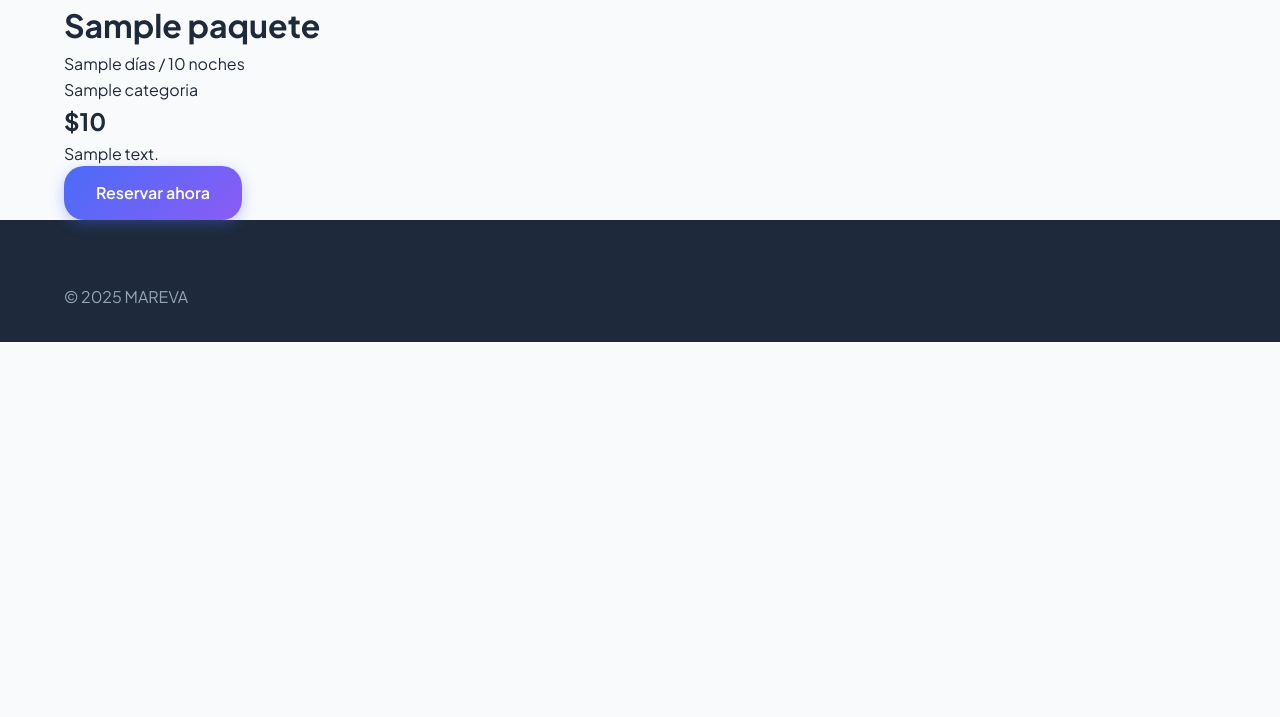
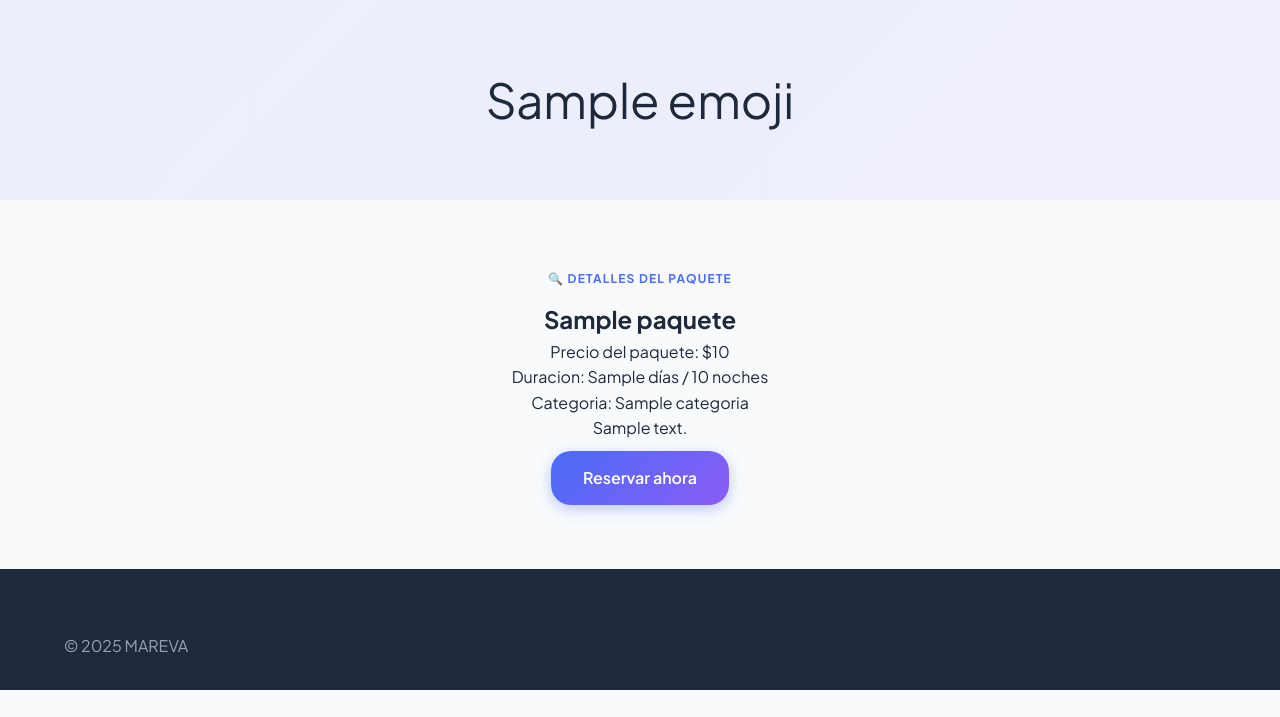
Before and after one commit to nicollvaleriasabogal9-eng/PROYECTO_MAREVA, a Flask app: template Proyecto Mareva/frontend/templates/cliente/detalle_paquete.html in a window 1280 px wide. Shown: the part 83-800 px from the top of the page. Run offline with Flask 3, Linux system fonts and the light colour scheme; the template is opened without the code that fills it: most values are stand-ins (such as "Sample title", 1, 10 or a date in 2020).

Commit message:
Actualizacion de diseño de la plantilla detalles de paquetes

```diff
--- a/Proyecto Mareva/frontend/templates/cliente/detalle_paquete.html
+++ b/Proyecto Mareva/frontend/templates/cliente/detalle_paquete.html
@@ -2,16 +2,22 @@
 
 {% block content %}
 
-  <div class="container">
+  <main>
+    <div>
+      <div class="card__img--placeholder" style="height: 200px;">
+        {{ paquete.emoji }}
+      </div>
+      <div class="section" style="display: flexbox; justify-content: center; align-items: center; text-align: center;">
+        <p class="section-label">🔍 Detalles Del Paquete</p>
+        <h2 class="">{{ paquete.nombre }}</h2>
+        <p class="">Precio del paquete: ${{ "{:,.0f}".format(paquete.precio) }}</p>
+        <p class="">Duracion: {{ paquete.duracion_dias }} días / {{ paquete.duracion_noches }} noches</p>
+        <p class="">Categoria: {{ paquete.categoria }}</p>
+        <p class="">{{ paquete.descripcion }}</p>
+        <a style="margin-top: 10px;" href="{{ url_for('reserva', slug=paquete.slug) }}" class="btn btn-primary btn-lg">Reservar ahora</a>
+      </div>
+    </div>
+  </main>
 
-    <h1>{{ paquete.nombre }}</h1>
-    <p>{{ paquete.duracion_dias }} días / {{ paquete.duracion_noches }} noches</p>
-    <p>{{ paquete.categoria }}</p>
-    <h2>${{ "{:,.0f}".format(paquete.precio) }}</h2>
-    <p>{{ paquete.descripcion }}</p>
-
-    <a href="{{ url_for('reserva', slug=paquete.slug) }}" class="btn btn-primary btn-lg">Reservar ahora</a>
-
-  </div>
 
 {% endblock %}
```
